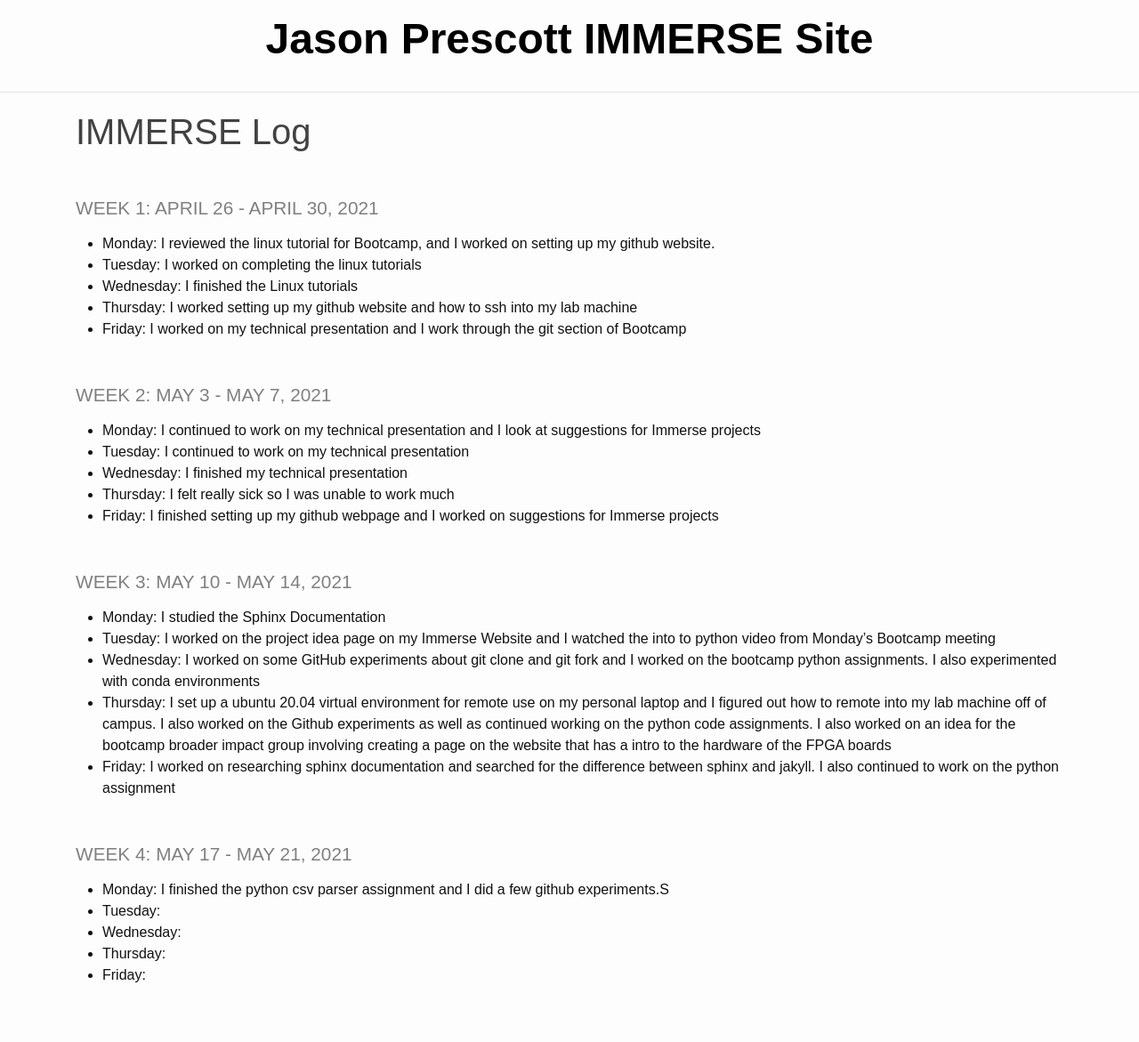
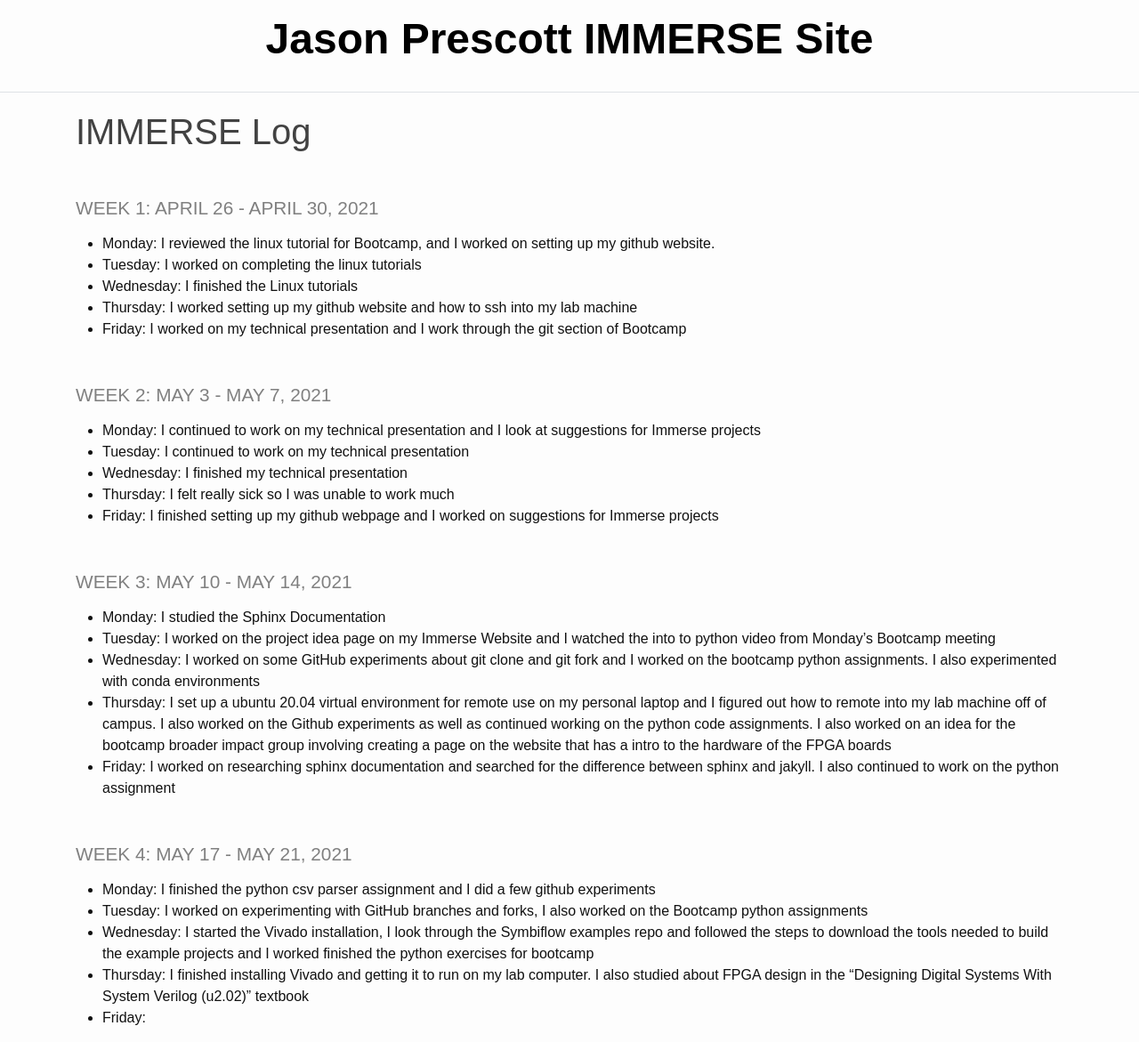
Before and after one commit to jason1234309/Immerse_Website, a Jekyll site: the page built from _pages/log.md, in a window 1280 px wide and 1171 px high. Shown: the whole window at 89% size. Built offline with Jekyll 4.4.1, drawn with Linux system fonts in a browser that asks for light colours.

Commit message:
I updated the log until half way through May 17

```diff
--- a/_pages/log.md
+++ b/_pages/log.md
@@ -30,8 +30,8 @@ title: IMMERSE Log
 
 ### Week 4: May 17 - May 21, 2021
 
-* **Monday**: I finished the python csv parser assignment and I did a few github experiments.S
-* **Tuesday**:
-* **Wednesday**:
-* **Thursday**:
+* **Monday**: I finished the python csv parser assignment and I did a few github experiments
+* **Tuesday**: I worked on experimenting with GitHub branches and forks, I also worked on the Bootcamp python assignments
+* **Wednesday**: I started the Vivado installation, I look through the Symbiflow examples repo and followed the steps to download the tools needed to build the example projects and I worked finished the python exercises for bootcamp
+* **Thursday**: I finished installing Vivado and getting it to run on my lab computer. I also studied about FPGA design in the "Designing Digital Systems With System Verilog (u2.02)" textbook
 * **Friday**:
```
